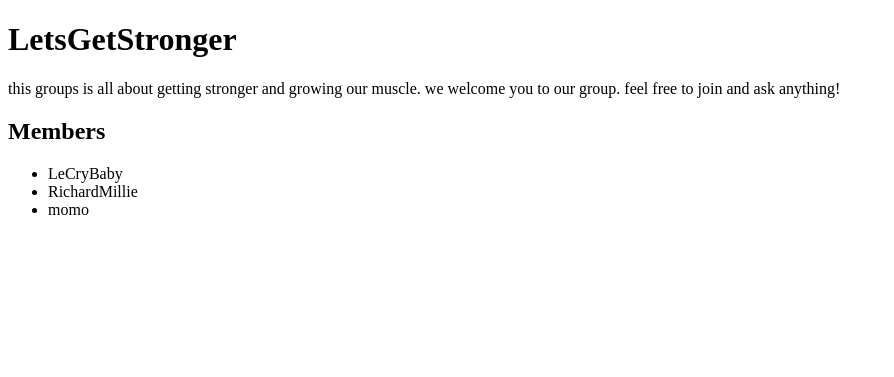
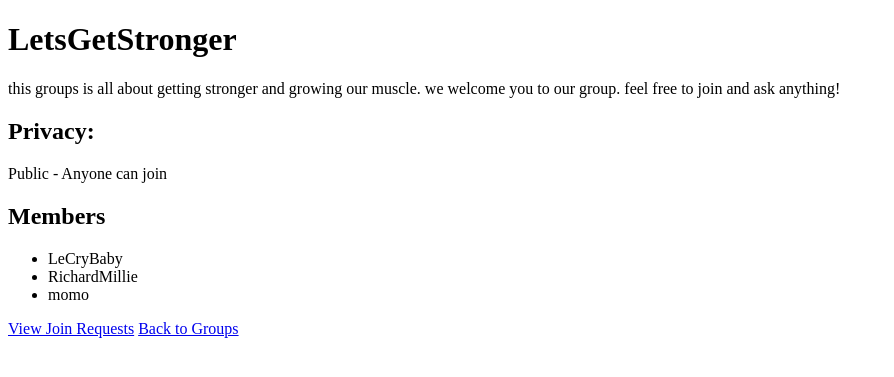
Before and after one commit to BigDaddy57/GetFit, a Django app: page /groups/1/ in a window 1280 px wide. Shown: the part 47-424 px from the top of the page, without its empty margins (0-894 px from the left). Run offline with Django 4.2, Linux system fonts and the light colour scheme; a user stored in the database is signed in; data comes from the database, SQL or seed files in the repository; both versions use the stored data as it was after the commit.

Commit message:
forms.py models.py views.py

```diff
--- a/GetFit/models.py
+++ b/GetFit/models.py
@@ -1,5 +1,6 @@
 from django.db import models
 from django.contrib.auth.models import User
+from django.urls import reverse
 
 
 class UserProfile(models.Model):
@@ -77,10 +78,34 @@ class Message(models.Model):
         return f'Message by {self.sender.username} in {self.chat.title}'
 
 class Group(models.Model):
+    PRIVACY_CHOICES = (
+        ('public', 'Public'),
+        ('private', 'Private'),
+        ('invitation', 'Invitation-only'),
+    )
+
     name = models.CharField(max_length=100)
     description = models.TextField()
     members = models.ManyToManyField(User, related_name='group_memberships')
     created_at = models.DateTimeField(auto_now_add=True)
+    privacy = models.CharField(max_length=20, choices=PRIVACY_CHOICES, default='public')
+    is_public = models.BooleanField(default=False)
+    join_requests = models.ManyToManyField(User, related_name='group_join_requests')
+
 
     def __str__(self):
         return self.name
+
+class JoinRequest(models.Model):
+    STATUS_CHOICES = (
+        ('pending', 'Pending'),
+        ('accepted', 'Accepted'),
+        ('denied', 'Denied'),
+    )
+
+    group = models.ForeignKey(Group, on_delete=models.CASCADE)
+    user = models.ForeignKey(User, on_delete=models.CASCADE)
+    status = models.CharField(max_length=20, choices=STATUS_CHOICES, default='pending')
+
+    def __str__(self):
+        return f"Join request for {self.group.name} by {self.user.username}"
--- a/GetFit/templates/groups/group_detail.html
+++ b/GetFit/templates/groups/group_detail.html
@@ -3,6 +3,20 @@
 {% block content %}
   <h1>{{ group.name }}</h1>
   <p>{{ group.description }}</p>
+
+  <h2>Privacy:</h2>
+  {% if group.privacy == 'public' %}
+    <p>Public - Anyone can join</p>
+  {% elif group.privacy == 'private' %}
+    {% if request.user in group.members.all %}
+      <p>Private</p>
+    {% else %}
+      <p>Private - Contact the group admin for membership</p>
+    {% endif %}
+  {% elif group.privacy == 'invitation' %}
+    <p>Invitation-only - You need an invitation to join</p>
+  {% endif %}
+
   <h2>Members</h2>
   <ul>
     {% for member in group.members.all %}
@@ -12,10 +26,23 @@
     {% endfor %}
   </ul>
 
-  {% if group.creator == request.user %}
-    <form action="{% url 'delete_group' group_id=group.id %}" method="post">
-      {% csrf_token %}
-      <button type="submit">Delete Group</button>
-    </form>
+  {% if request.user not in group.members.all %}
+    {% if group.privacy == 'public' %}
+      <a href="{% url 'join_group' group_id=group.id %}">Join Group</a>
+    {% elif group.privacy == 'private' %}
+        {% if request.user in group.join_requests.all.user %}
+        <p>Request to join sent</p>
+      {% else %}
+        <a href="{% url 'join_group' group_id=group.id %}">Request to Join</a>
+      {% endif %}
+    {% elif group.privacy == 'invitation' %}
+      <p>Join by invitation only</p>
+    {% endif %}
   {% endif %}
+
+  {% if request.user in group.members.all %}
+    <a href="{% url 'group_requests' group_id=group.id %}">View Join Requests</a>
+  {% endif %}
+
+  <a href="{% url 'groups_list' %}">Back to Groups</a>
 {% endblock %}
--- a/GetFit/views.py
+++ b/GetFit/views.py
@@ -7,7 +7,7 @@ from django.urls import reverse_lazy
 from pyparsing import FollowedBy
 import requests
 from GetFit_Project.settings import BASE_DIR
-from .models import  UserProfile
+from .models import UserProfile, Group
 from django.views.generic import ListView
 from django.contrib.auth.models import User
 from django.contrib.auth.forms import UserCreationForm
@@ -20,7 +20,7 @@ from django.shortcuts import render, get_object_or_404
 from django.contrib.auth.models import User
 from django.contrib.messages.views import SuccessMessageMixin
 from .forms import UserProfileForm
-from django.http import Http404, HttpResponse
+from django.http import Http404, HttpResponse, HttpResponseForbidden
 from django.contrib.postgres.search import SearchQuery, SearchRank, SearchVector
 from .models import Post, UserProfile
 from .forms import PostForm
@@ -32,7 +32,9 @@ from .models import Chat, Message
 from django.core.exceptions import PermissionDenied
 from django.db.models import Q
 from .forms import GroupForm
-from .models import Group
+from GetFit.forms import GroupSettingsForm
+from .models import JoinRequest
+
 
 @login_required
 def index(request):
@@ -376,6 +378,7 @@ def create_group(request):
         if form.is_valid():
             group = form.save()
             group.members.add(request.user)
+            group.admin = request.user
             return redirect('group_detail', group_id=group.id)
     else:
         form = GroupForm()
@@ -385,6 +388,7 @@ def create_group(request):
 def group_detail(request, group_id):
     group = Group.objects.get(id=group_id)
     return render(request, 'groups/group_detail.html', {'group': group})
+
 
 @login_required
 def groups_search(request):
@@ -396,9 +400,34 @@ def groups_search(request):
 @login_required
 def join_group(request, group_id):
     group = get_object_or_404(Group, id=group_id)
+    user = request.user
 
-    if request.user not in group.members.all():
-        group.members.add(request.user)
+    if group.privacy == 'private':
+        # Group is private, user needs to request to join
+        if group.members.filter(id=user.id).exists():
+            # User is already a member
+            messages.warning(request, "You are already a member of this group.")
+        else:
+            # User is not a member, send a join request
+            # (you can implement your own logic here, e.g., sending notifications to the group admin)
+            messages.info(request, "Your join request has been sent to the group admin.")
+    elif group.privacy == 'invitation':
+        # Group is invitation-only, user needs an invitation to join
+        if group.members.filter(id=user.id).exists():
+            # User is already a member
+            messages.warning(request, "You are already a member of this group.")
+        else:
+            # User is not a member, they need an invitation
+            messages.info(request, "You need an invitation to join this group.")
+    else:
+        # Group is public, anyone can join
+        if group.members.filter(id=user.id).exists():
+            # User is already a member
+            messages.warning(request, "You are already a member of this group.")
+        else:
+            # User is not a member, add them to the group
+            group.members.add(user)
+            messages.success(request, "You have joined the group successfully.")
 
     return redirect('group_detail', group_id=group_id)
 
@@ -406,12 +435,107 @@ def join_group(request, group_id):
 def delete_group(request, group_id):
     group = get_object_or_404(Group, id=group_id)
 
-    # Check if the current user is the creator of the group
-    if group.creator == request.user:
-        # Delete the group
+    if request.method == 'POST':
         group.delete()
-        messages.success(request, 'Group deleted successfully.')
+        return redirect('groups_list')
+
+    return render(request, 'groups/delete_group.html', {'group': group})
+
+def group_settings(request, group_id):
+    group = Group.objects.get(id=group_id)
+
+    if request.method == 'POST':
+        form = GroupSettingsForm(request.POST, instance=group)
+        if form.is_valid():
+            form.save()
+            return redirect('group_detail', group_id=group_id)
     else:
-        messages.error(request, 'You are not authorized to delete this group.')
+        form = GroupSettingsForm(instance=group)
 
-    return redirect('groups_list')
+    return render(request, 'groups/group_settings.html', {'group': group, 'form': form})
+
+@login_required
+def request_join_group(request, group_id):
+    group = get_object_or_404(Group, id=group_id)
+    user = request.user
+
+    if group.privacy == 'private':
+        # Group is private, user needs to request to join
+        if group.members.filter(id=user.id).exists():
+            # User is already a member
+            messages.warning(request, "You are already a member of this group.")
+        elif group.join_requests.filter(id=user.id).exists():
+            # User has already requested to join
+            messages.warning(request, "You have already requested to join this group.")
+        else:
+            # Create a join request
+            join_request = request_join_group.objects.create(group=group, user=user)
+            messages.success(request, "Your join request has been sent to the group admin.")
+
+    elif group.privacy == 'invitation':
+        # Group is invitation-only, user needs an invitation to join
+        if group.members.filter(id=user.id).exists():
+            # User is already a member
+            messages.warning(request, "You are already a member of this group.")
+        else:
+            # User is not a member, they need an invitation
+            messages.info(request, "You need an invitation to join this group.")
+    else:
+        # Group is public, anyone can join
+        if group.members.filter(id=user.id).exists():
+            # User is already a member
+            messages.warning(request, "You are already a member of this group.")
+        else:
+            # User is not a member, add them to the group
+            group.members.add(user)
+            messages.success(request, "You have joined the group successfully.")
+
+    return redirect('group_detail', group_id=group_id)
+
+@login_required
+def group_requests(request, group_id):
+    group = get_object_or_404(Group, id=group_id)
+
+
+    # Only group members can view the requests
+    if request.user not in group.members.all():
+        return HttpResponseForbidden("You are not a member of this group.")
+
+    requests = JoinRequest.objects.filter(group=group)
+
+    context = {
+        'group': group,
+        'requests': requests,
+    }
+    return render(request, 'groups/group_requests.html', context)
+
+@login_required
+def accept_request(request, group_id, request_id):
+    group = get_object_or_404(Group, id=group_id)
+    join_request = get_object_or_404(request_join_group, id=request_id)
+
+    # Only group members can accept join requests
+    if request.user not in group.members.all():
+        return HttpResponseForbidden("You are not a member of this group.")
+
+    join_request.status = 'accepted'
+    join_request.save()
+    group.members.add(join_request.user)
+
+    messages.success(request, f"Join request from {join_request.user.username} has been accepted.")
+    return redirect('group_requests', group_id=group_id)
+
+@login_required
+def deny_request(request, group_id, request_id):
+    group = get_object_or_404(Group, id=group_id)
+    join_request = get_object_or_404(request_join_group, id=request_id)
+
+    # Only group members can deny join requests
+    if request.user not in group.members.all():
+        return HttpResponseForbidden("You are not a member of this group.")
+
+    join_request.status = 'denied'
+    join_request.save()
+
+    messages.success(request, f"Join request from {join_request.user.username} has been denied.")
+    return redirect('group_requests', group_id=group_id)
--- a/GetFit_Project/urls.py
+++ b/GetFit_Project/urls.py
@@ -16,7 +16,7 @@ Including another URLconf
 """
 from django.contrib import admin
 from django.urls import path
-from GetFit.views import following_view, groups_list, index,home,RegisterView, unfollow_view
+from GetFit.views import following_view, group_settings, groups_list, index,home,RegisterView, unfollow_view
 from django.contrib.auth.views import LoginView, LogoutView
 from GetFit.views import user_list
 from GetFit import views
@@ -74,5 +74,12 @@ urlpatterns = [
     path('groups/<int:group_id>/', views.group_detail, name='group_detail'),
     path('groups/<int:group_id>/join/', views.join_group, name='join_group'),
     path('groups/<int:group_id>/delete/', views.delete_group, name='delete_group'),
+    path('groups/<int:group_id>/settings/', group_settings, name='group_settings'),
+    path('group/<int:group_id>/request-join/', views.request_join_group, name='request_join_group'),
+    path('groups/<int:group_id>/requests/', views.group_requests, name='group_requests'),
+    path('groups/<int:group_id>/requests/accept/<int:request_id>/', views.accept_request, name='accept_request'),
+    path('groups/<int:group_id>/requests/deny/<int:request_id>/', views.deny_request, name='deny_request'),
+
+
 
 ]
```
Also changed, not shown: GetFit/forms.py (+8 -0 lines), GetFit/templates/groups/delete_group.html (added, +11 -0 lines), GetFit/templates/groups/group_requests.html (added, +21 -0 lines), GetFit/templates/groups/group_settings.html (added, +11 -0 lines), GetFit/migrations/0025_group_privacy.py (added), GetFit/migrations/0026_group_is_public.py (added), GetFit/migrations/0027_group_join_requests.py (added), GetFit/migrations/0028_joinrequest.py (added), db.sqlite3.
